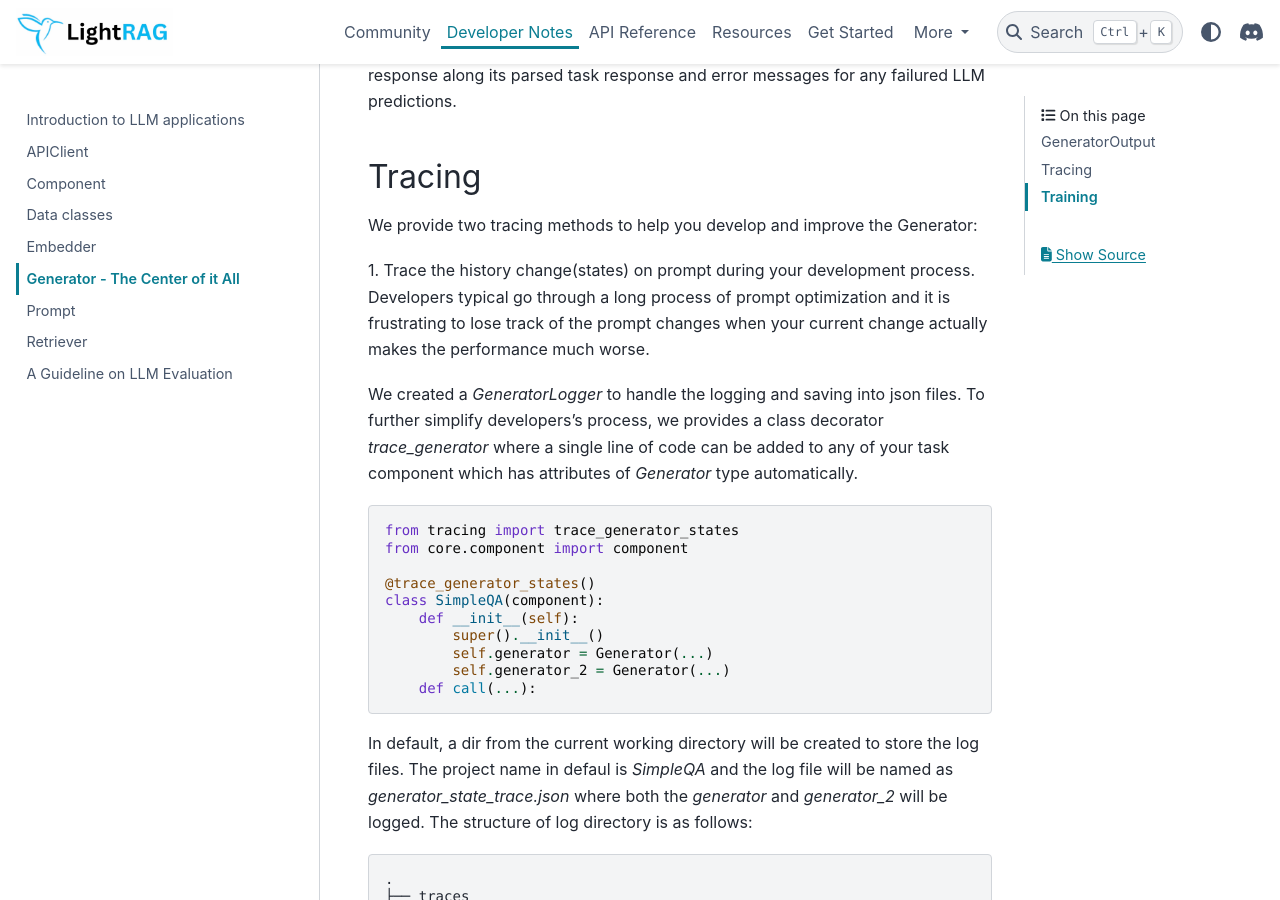
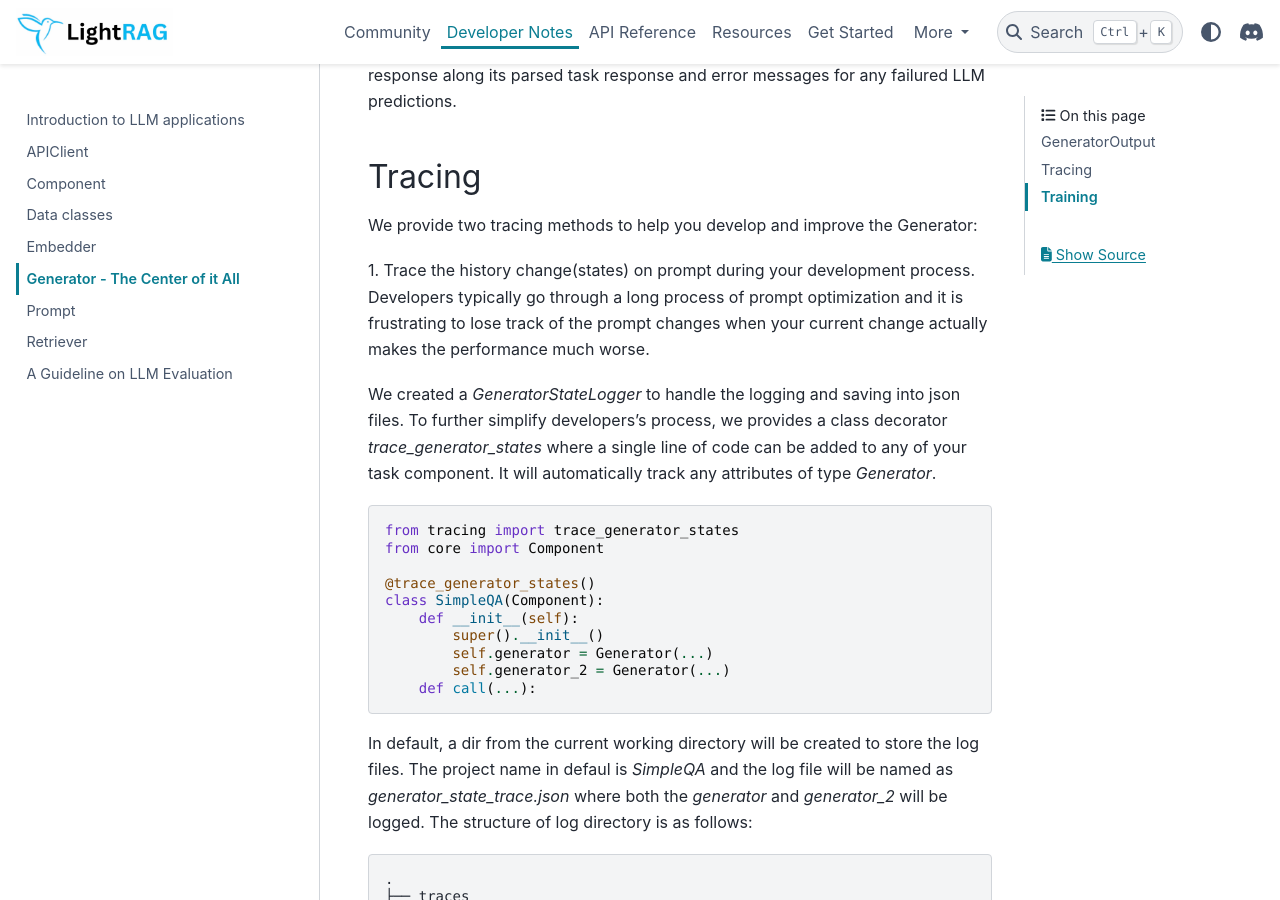
Before and after one commit to SylphAI-Inc/AdalFlow, a Sphinx documentation site: the page built from docs/source/developer_notes/generator.rst, in a window 1280 px wide and 900 px high, scrolled down 525 px. Built offline with Sphinx 7.4.7 and the PyData theme 0.15.4, drawn with Linux system fonts in a browser that asks for light colours; pages that are not in the unit, such as notebooks, are missing from menus.

Commit message:
generator and data classes developer notes

```diff
--- a/core/__init__.py
+++ b/core/__init__.py
@@ -0,0 +1,3 @@
+from .component import Component
+
+__all__ = ["Component"]
--- a/docs/source/apis/eval/evaluators.rst
+++ b/docs/source/apis/eval/evaluators.rst
@@ -1,3 +1,9 @@
+.. _evaluators:
+
+.. _evaluators:
+
+.. _evaluators:
+
 .. _evaluators:
 
 .. _evaluators:
--- a/docs/source/developer_notes/generator.rst
+++ b/docs/source/developer_notes/generator.rst
@@ -21,20 +21,20 @@ Tracing
 ^^^^^^^
 We provide two tracing methods to help you develop and improve the Generator:
 
-1. Trace the history change(states) on prompt during your development process. Developers typical go through a long process of prompt optimization and it is frustrating
+1. Trace the history change(states) on prompt during your development process. Developers typically go through a long process of prompt optimization and it is frustrating
 to lose track of the prompt changes when your current change actually makes the performance much worse.
 
-We created a `GeneratorLogger` to handle the logging and saving into json files. To further simplify developers's process,
-we provides a class decorator `trace_generator` where a single line of code can be added to any of your task component which
-has attributes of `Generator` type automatically.
+We created a `GeneratorStateLogger` to handle the logging and saving into json files. To further simplify developers's process,
+we provides a class decorator `trace_generator_states` where a single line of code can be added to any of your task component.
+It will automatically track any attributes of type `Generator`.
 
 .. code-block:: python
 
     from tracing import trace_generator_states
-    from core.component import component
+    from core import Component
 
     @trace_generator_states()
-    class SimpleQA(component):
+    class SimpleQA(Component):
         def __init__(self):
             super().__init__()
             self.generator = Generator(...)
@@ -148,7 +148,7 @@ Adding the second decorator to the above example:
 
     @trace_generator_call()
     @trace_generator_states()
-    class SimpleQA(component):
+    class SimpleQA(Component):
         def __init__(self):
             super().__init__()
             self.generator = Generator(...)
```
Also changed, not shown: docs/source/developer_notes/data_classes.rst (+7 -0 lines), 1 other file.
